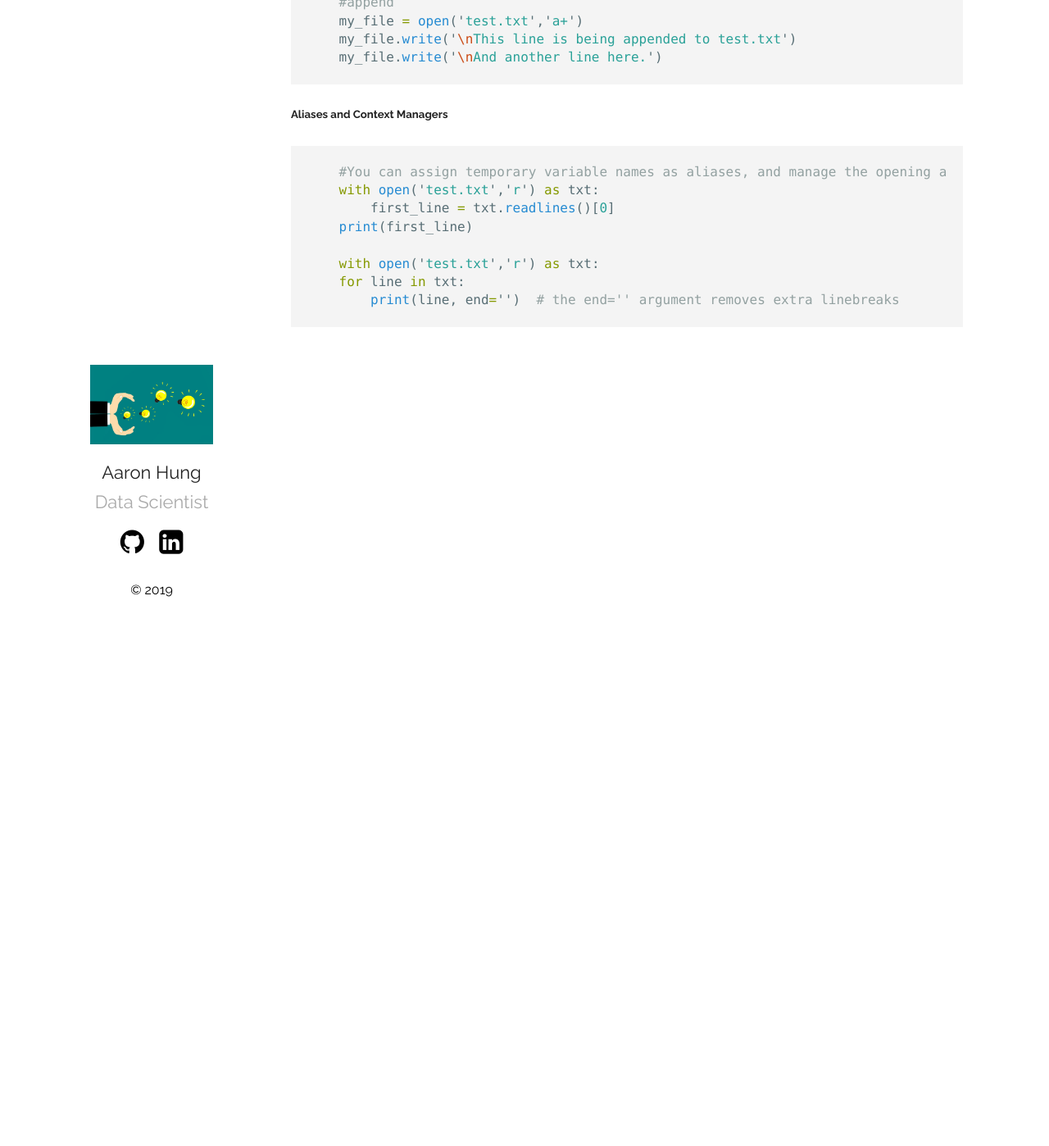
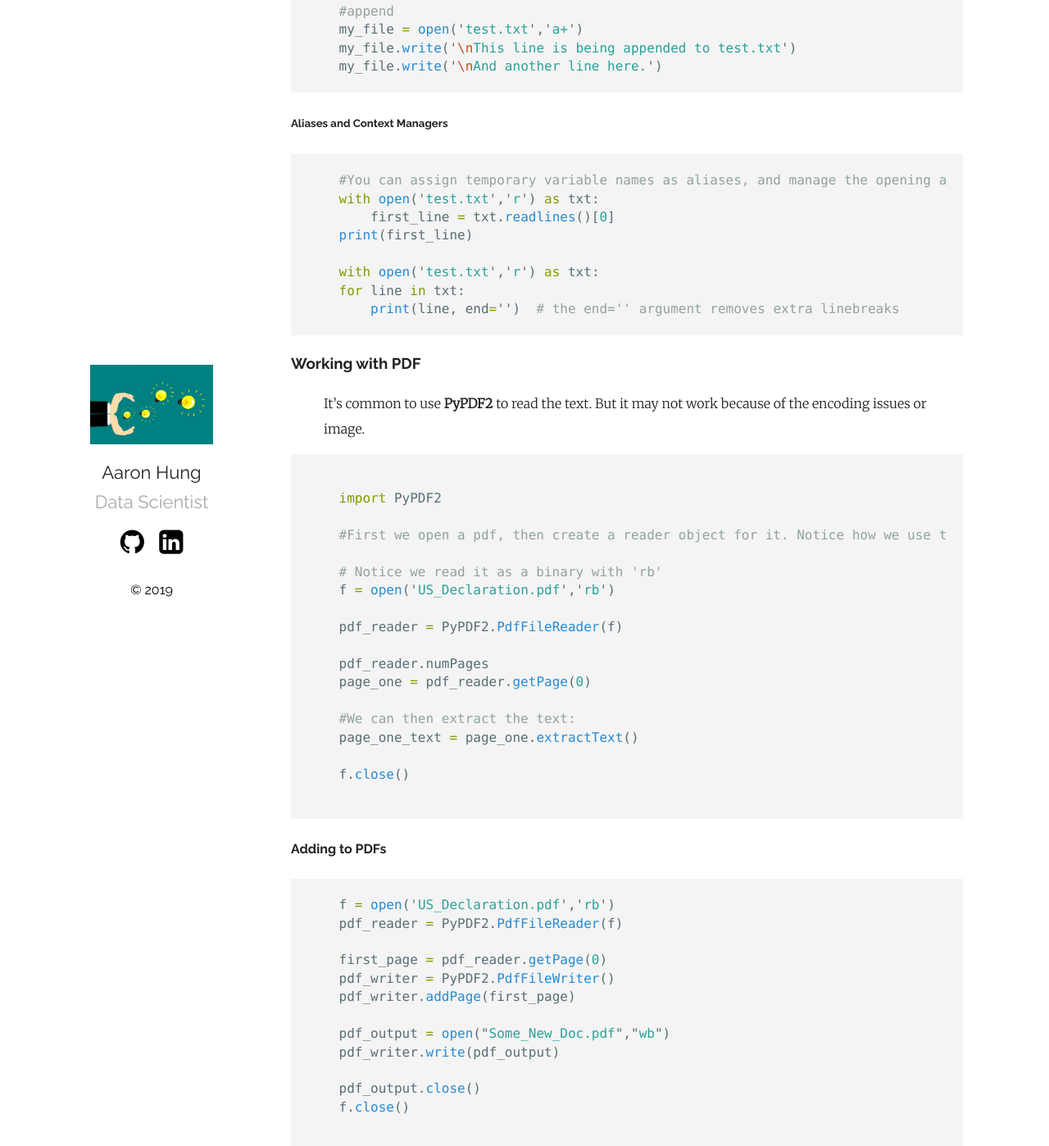
Before and after one commit to aaronhung215/Aaron_BigData-AI, a Jekyll site: the page built from _posts/2019-12-17-NLP-with-Python.md, in a window 1280 px wide and 1400 px high, scrolled down 3427 px. Shown: the whole window at 82% size. Built offline with Jekyll 4.4.1, drawn with Linux system fonts in a browser that asks for light colours; comment, search, counter and statistics services are not loaded; a file with an impossible date is left out.

Commit message:
add PDF process

````diff
--- a/_posts/2019-12-17-NLP-with-Python.md
+++ b/_posts/2019-12-17-NLP-with-Python.md
@@ -52,7 +52,7 @@ An Online course to learn how to use python to develop NLP.
     >> Address: 123 Main Street
 ```
 
-- Minimum Widths, Alignment and Padding
+#### Minimum Widths, Alignment and Padding
 > You can pass arguments inside a nested set of curly braces to set a minimum width for the field, the alignment and even padding characters.
 
 ```python
@@ -154,3 +154,46 @@ An Online course to learn how to use python to develop NLP.
     for line in txt:
         print(line, end='')  # the end='' argument removes extra linebreaks
 ```
+
+### Working with PDF
+
+> It's common to use **PyPDF2** to read the text. But it may not work because of the encoding issues or image.
+
+```python
+
+    import PyPDF2
+
+    #First we open a pdf, then create a reader object for it. Notice how we use the binary method of reading , 'rb', instead of just 'r'.
+
+    # Notice we read it as a binary with 'rb'
+    f = open('US_Declaration.pdf','rb')
+
+    pdf_reader = PyPDF2.PdfFileReader(f)
+
+    pdf_reader.numPages
+    page_one = pdf_reader.getPage(0)
+
+    #We can then extract the text:
+    page_one_text = page_one.extractText()
+
+    f.close()
+
+```
+
+#### Adding to PDFs
+
+```python
+    f = open('US_Declaration.pdf','rb')
+    pdf_reader = PyPDF2.PdfFileReader(f)
+
+    first_page = pdf_reader.getPage(0)
+    pdf_writer = PyPDF2.PdfFileWriter()
+    pdf_writer.addPage(first_page)
+
+    pdf_output = open("Some_New_Doc.pdf","wb")
+    pdf_writer.write(pdf_output)
+
+    pdf_output.close()
+    f.close()
+
+```
````
